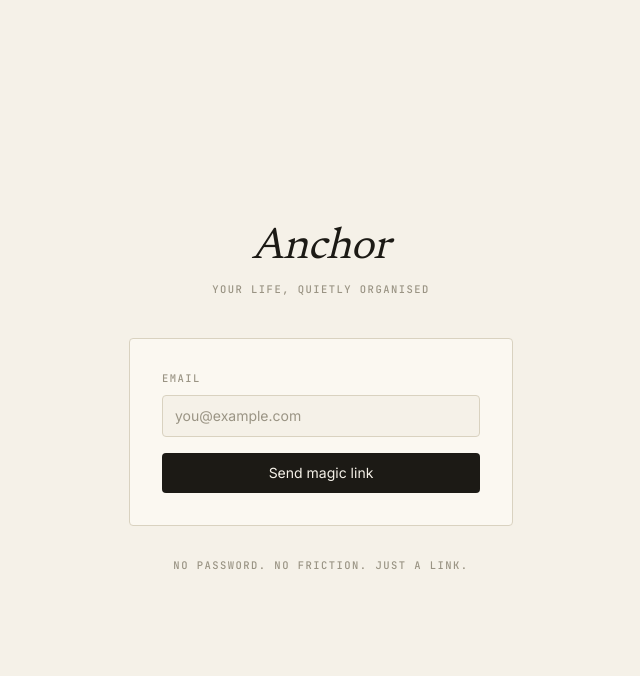
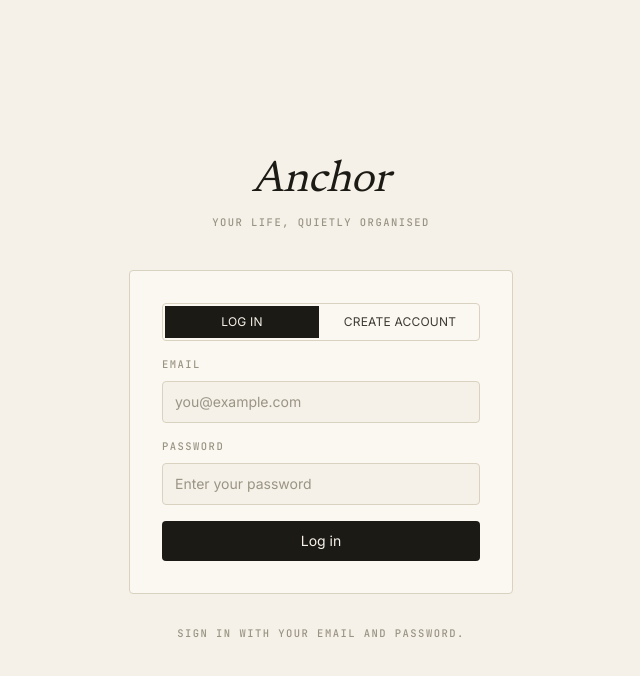
Before and after one commit to wkimp/Anchor, a Next.js app: page /login in a window 1280 px wide. Shown: the top 676 px of the page, without its empty margins (319-959 px from the left). Built offline with nearby package versions, Linux system fonts and the light colour scheme; no server answers.

Commit message:
Switch auth to email and password

```diff
--- a/src/app/(auth)/login/page.tsx
+++ b/src/app/(auth)/login/page.tsx
@@ -1,33 +1,59 @@
 'use client'
 
 import { useState } from 'react'
+import { useRouter } from 'next/navigation'
 import { createClient } from '@/lib/supabase/client'
 
 export default function LoginPage() {
+  const router = useRouter()
   const [email, setEmail] = useState('')
-  const [sent, setSent] = useState(false)
+  const [password, setPassword] = useState('')
   const [error, setError] = useState('')
+  const [message, setMessage] = useState('')
   const [loading, setLoading] = useState(false)
+  const [mode, setMode] = useState<'login' | 'signup'>('login')
 
   const supabaseConfigured = !!process.env.NEXT_PUBLIC_SUPABASE_URL
 
   async function handleSubmit(e: React.FormEvent) {
     e.preventDefault()
-    if (!email.trim()) return
+    if (!email.trim() || !password.trim()) return
     setLoading(true)
     setError('')
+    setMessage('')
 
     const supabase = createClient()
-    const { error: err } = await supabase.auth.signInWithOtp({
-      email: email.trim(),
+    const trimmedEmail = email.trim()
+
+    if (mode === 'login') {
+      const { error: err } = await supabase.auth.signInWithPassword({
+        email: trimmedEmail,
+        password,
+      })
+
+      if (err) {
+        setError(err.message)
+      } else {
+        router.push('/')
+        router.refresh()
+      }
+    } else {
+      const { data, error: err } = await supabase.auth.signUp({
+        email: trimmedEmail,
+        password,
         options: { emailRedirectTo: `${window.location.origin}/auth/callback` },
       })
 
       if (err) {
         setError(err.message)
+      } else if (data.session) {
+        router.push('/')
+        router.refresh()
       } else {
-      setSent(true)
+        setMessage('Account created. Check your inbox to confirm your email, then sign in with your password.')
       }
+    }
+
     setLoading(false)
   }
 
@@ -60,15 +86,27 @@ export default function LoginPage() {
                 Continue in demo mode →
               </a>
             </div>
-          ) : sent ? (
-            <div className="text-center space-y-3">
-              <div className="text-2xl">✉️</div>
-              <p className="font-display text-xl italic text-ink">Check your inbox</p>
-              <p className="font-body text-sm text-ink-3">
-                We sent a magic link to <strong className="text-ink">{email}</strong>. Click it to sign in.
-              </p>
+          ) : (
+            <div className="space-y-4">
+              <div className="flex gap-1 border border-rule rounded-sm p-0.5">
+                {(['login', 'signup'] as const).map((nextMode) => (
+                  <button
+                    key={nextMode}
+                    type="button"
+                    onClick={() => {
+                      setMode(nextMode)
+                      setError('')
+                      setMessage('')
+                    }}
+                    className={`flex-1 px-3 py-2 text-xs font-body uppercase tracking-[0.2px] transition-colors cursor-pointer ${
+                      mode === nextMode ? 'bg-ink text-paper' : 'text-ink-2 hover:text-ink'
+                    }`}
+                  >
+                    {nextMode === 'login' ? 'Log in' : 'Create account'}
+                  </button>
+                ))}
               </div>
-          ) : (
+
               <form onSubmit={handleSubmit} className="space-y-4">
                 <div>
                   <label className="mono-label text-ink-4 block mb-2">Email</label>
@@ -81,22 +119,44 @@ export default function LoginPage() {
                     className="w-full bg-paper border border-rule rounded-sm px-3 py-2.5 font-body text-sm text-ink placeholder-ink-4 outline-none focus:border-ink transition-colors"
                   />
                 </div>
+
+                <div>
+                  <label className="mono-label text-ink-4 block mb-2">Password</label>
+                  <input
+                    type="password"
+                    value={password}
+                    onChange={(e) => setPassword(e.target.value)}
+                    placeholder="Enter your password"
+                    required
+                    minLength={8}
+                    className="w-full bg-paper border border-rule rounded-sm px-3 py-2.5 font-body text-sm text-ink placeholder-ink-4 outline-none focus:border-ink transition-colors"
+                  />
+                </div>
+
                 {error && (
                   <p className="font-body text-xs text-[#B45B47]">{error}</p>
                 )}
+
+                {message && (
+                  <p className="font-body text-xs text-ink-3">{message}</p>
+                )}
+
                 <button
                   type="submit"
                   disabled={loading}
                   className="w-full bg-ink text-paper font-body text-sm py-2.5 rounded-sm disabled:opacity-50 hover:opacity-90 transition-opacity cursor-pointer"
                 >
-                {loading ? 'Sending…' : 'Send magic link'}
+                  {loading
+                    ? (mode === 'login' ? 'Logging in…' : 'Creating account…')
+                    : (mode === 'login' ? 'Log in' : 'Create account')}
                 </button>
               </form>
+            </div>
           )}
         </div>
 
         <p className="mono-label text-ink-4 text-center mt-8">
-          No password. No friction. Just a link.
+          {mode === 'login' ? 'Sign in with your email and password.' : 'Create an account with email and password.'}
         </p>
       </div>
     </div>
```
Lines whose indentation alone changed are shown as unchanged.
